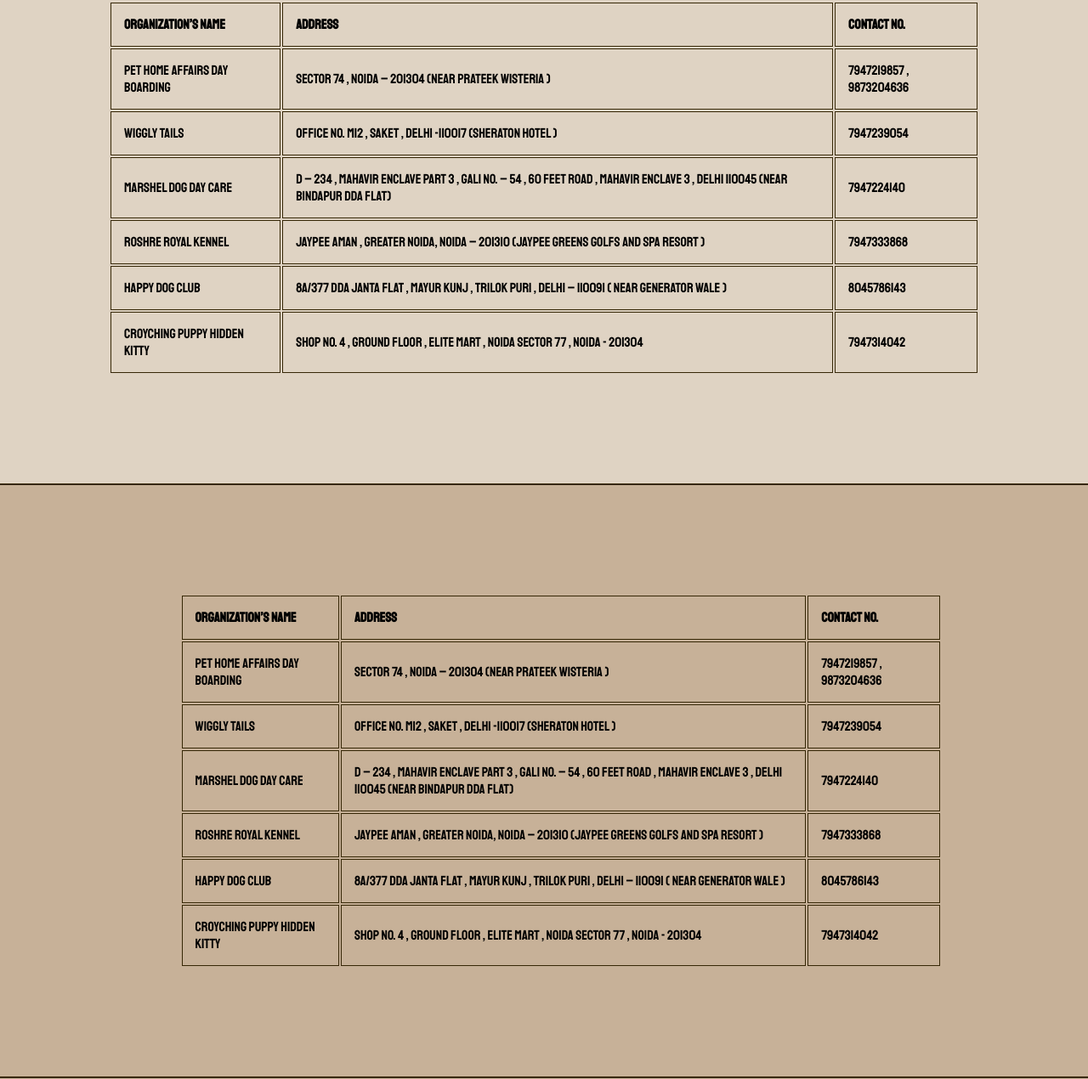
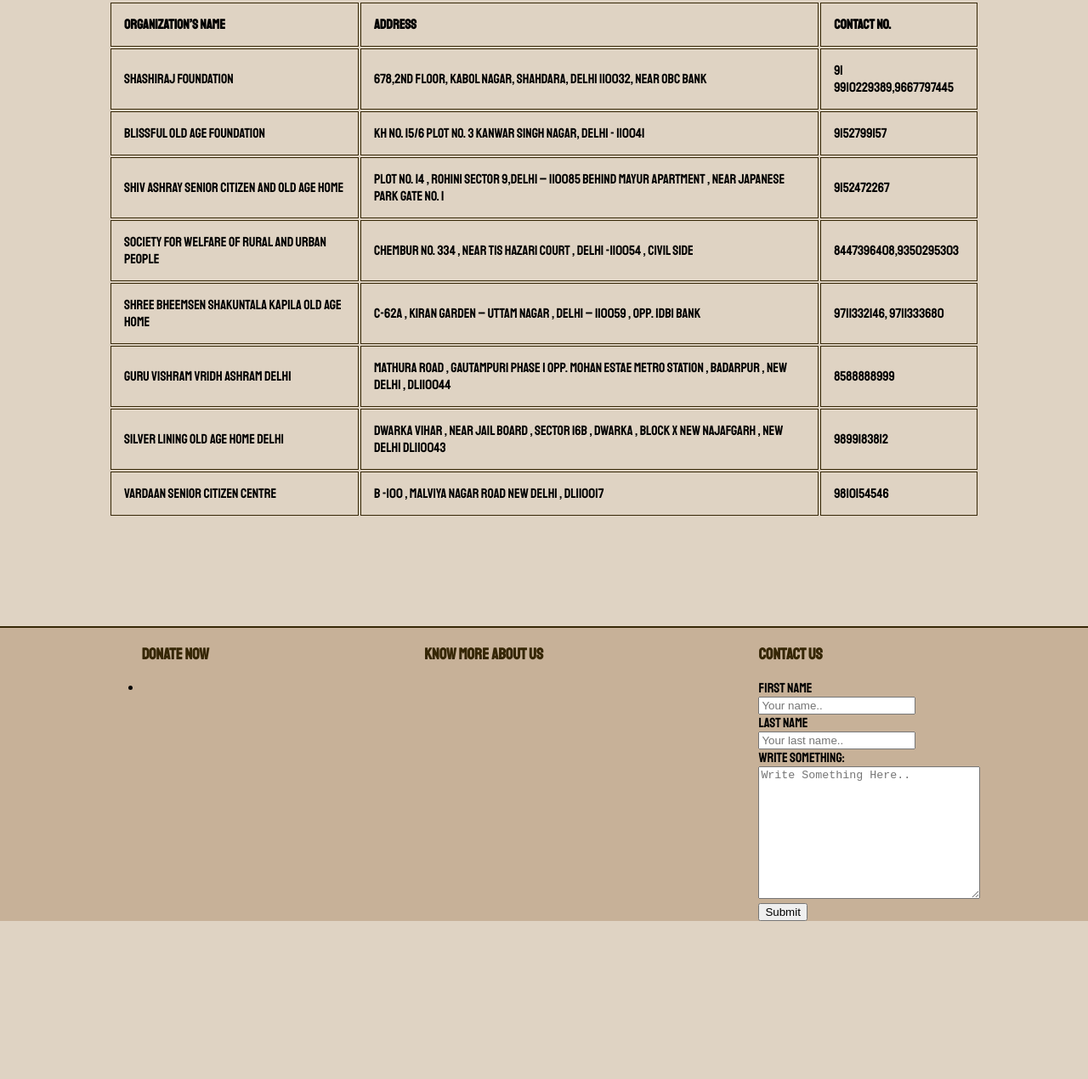
Before and after one commit to JilsThakkar/Sahayyam-website, a plain HTML site: page oldaget.html in a window 1280 px wide. Shown: the part 127-1397 px from the top of the page at 85% size. After the commit the page ends 1211 px from the top, so only its background shows below. Drawn offline with Linux system fonts and the light colour scheme; files that its build step writes are made by us from their sources; a web font is replaced by a local one.

Commit message:
Update oldaget.html

```diff
--- a/oldaget.html
+++ b/oldaget.html
@@ -3,14 +3,14 @@
 
 <head>
   <meta charset="utf-8">
-  <title>Oldage Homes</title>
+  <title>old age homes</title>
   <link rel="preconnect" href="https://fonts.googleapis.com">
   <link rel="preconnect" href="https://fonts.gstatic.com" crossorigin>
   <link href="https://fonts.googleapis.com/css2?family=Staatliches&display=swap" rel="stylesheet">
   <link rel="preconnect" href="https://fonts.googleapis.com">
   <link rel="preconnect" href="https://fonts.gstatic.com" crossorigin>
   <link href="https://fonts.googleapis.com/css2?family=Nova+Flat&display=swap" rel="stylesheet">
-    <link rel="stylesheet" href="css/styler.css">
+  <link rel="stylesheet" href="css/styler.css">
 </head>
 
 <body>
@@ -21,93 +21,46 @@
       <th>CONTACT NO.</th>
     </tr>
     <tr>
-      <td>PET HOME AFFAIRS DAY BOARDING </td>
-      <td>SECTOR 74 , NOIDA – 201304 (NEAR PRATEEK WISTERIA ) </td>
-      <td>7947219857 , 9873204636 </td>
+      <td>SHASHIRAJ FOUNDATION </td>
+      <td>678,2ND FLOOR, KABOL NAGAR, SHAHDARA, DELHI 110032, NEAR OBC BANK </td>
+      <td>91 9910229389,9667797445</td>
     </tr>
     <tr>
-      <td>WIGGLY TAILS </td>
-      <td>OFFICE NO. M12 , SAKET , DELHI -110017 (SHERATON HOTEL ) </td>
-      <td>7947239054 </td>
+      <td>BLISSFUL OLD AGE FOUNDATION </td>
+      <td>KH NO. 15/6 PLOT NO. 3 KANWAR SINGH NAGAR, DELHI - 110041 </td>
+      <td>9152799157 </td>
     </tr>
     <tr>
-      <td>MARSHEL DOG DAY CARE </td>
-      <td>D – 234 , MAHAVIR ENCLAVE PART 3 , GALI NO. – 54 , 60 FEET ROAD , MAHAVIR ENCLAVE 3 , DELHI 110045 (NEAR BINDAPUR DDA FLAT) </td>
-      <td>7947224140 </td>
+      <td>SHIV ASHRAY SENIOR CITIZEN AND OLD AGE HOME </td>
+      <td>PLOT NO. 14 , ROHINI SECTOR 9,DELHI – 110085 BEHIND MAYUR APARTMENT , NEAR JAPANESE PARK GATE NO. 1 </td>
+      <td>9152472267 </td>
     </tr>
     <tr>
-      <td>ROSHRE ROYAL KENNEL </td>
-      <td>JAYPEE AMAN , GREATER NOIDA, NOIDA – 201310 (JAYPEE GREENS GOLFS AND SPA RESORT ) </td>
-      <td>7947333868 </td>
+      <td>SOCIETY FOR WELFARE OF RURAL AND URBAN PEOPLE </td>
+      <td>CHEMBUR NO. 334 , NEAR TIS HAZARI COURT , DELHI -110054 , CIVIL SIDE </td>
+      <td>8447396408,9350295303 </td>
     </tr>
     <tr>
-      <td>HAPPY DOG CLUB </td>
-      <td>8A/377 DDA JANTA FLAT , MAYUR KUNJ , TRILOK PURI , DELHI – 110091 ( NEAR GENERATOR WALE ) </td>
-      <td>8045786143 </td>
+      <td>SHREE BHEEMSEN SHAKUNTALA KAPILA OLD AGE HOME </td>
+      <td>C-62A , KIRAN GARDEN – UTTAM NAGAR , DELHI – 110059 , OPP. IDBI BANK </td>
+      <td>9711332146, 9711333680 </td>
     </tr>
     <tr>
-      <td>CROYCHING PUPPY HIDDEN KITTY </td>
-      <td>SHOP NO. 4 , GROUND FLOOR , ELITE MART , NOIDA SECTOR 77 , NOIDA - 201304 </td>
-      <td>7947314042 </td>
+      <td>GURU VISHRAM VRIDH ASHRAM DELHI </td>
+      <td>MATHURA ROAD , GAUTAMPURI PHASE 1 OPP. MOHAN ESTAE METRO STATION , BADARPUR , NEW DELHI , DL110044 </td>
+      <td>8588888999</td>
+    </tr>
+    <tr>
+      <td>SILVER LINING OLD AGE HOME DELHI </td>
+      <td>DWARKA VIHAR , NEAR JAIL BOARD , SECTOR 16B , DWARKA , BLOCK X NEW NAJAFGARH , NEW DELHI DL110043 </td>
+      <td>9899183812 </td>
+    </tr>
+    <tr>
+      <td>VARDAAN SENIOR CITIZEN CENTRE </td>
+      <td>B -100 , MALVIYA NAGAR ROAD NEW DELHI , DL110017 </td>
+      <td>9810154546 </td>
     </tr>
   </table>
-  </div>
-  <div class="footer">
-    <div class="">
-      <ul><!DOCTYPE html>
-<html lang="en" dir="ltr">
-
-<head>
-  <meta charset="utf-8">
-  <title>Oldage Homes</title>
-  <link rel="preconnect" href="https://fonts.googleapis.com">
-  <link rel="preconnect" href="https://fonts.gstatic.com" crossorigin>
-  <link href="https://fonts.googleapis.com/css2?family=Staatliches&display=swap" rel="stylesheet">
-  <link rel="preconnect" href="https://fonts.googleapis.com">
-  <link rel="preconnect" href="https://fonts.gstatic.com" crossorigin>
-  <link href="https://fonts.googleapis.com/css2?family=Nova+Flat&display=swap" rel="stylesheet">
-    <link rel="stylesheet" href="css/styler.css">
-</head>
-
-<body>
-  <table class="tables center">
-    <tr>
-      <th>ORGANIZATION’S NAME </th>
-      <th>ADDRESS </th>
-      <th>CONTACT NO.</th>
-    </tr>
-    <tr>
-      <td>PET HOME AFFAIRS DAY BOARDING </td>
-      <td>SECTOR 74 , NOIDA – 201304 (NEAR PRATEEK WISTERIA ) </td>
-      <td>7947219857 , 9873204636 </td>
-    </tr>
-    <tr>
-      <td>WIGGLY TAILS </td>
-      <td>OFFICE NO. M12 , SAKET , DELHI -110017 (SHERATON HOTEL ) </td>
-      <td>7947239054 </td>
-    </tr>
-    <tr>
-      <td>MARSHEL DOG DAY CARE </td>
-      <td>D – 234 , MAHAVIR ENCLAVE PART 3 , GALI NO. – 54 , 60 FEET ROAD , MAHAVIR ENCLAVE 3 , DELHI 110045 (NEAR BINDAPUR DDA FLAT) </td>
-      <td>7947224140 </td>
-    </tr>
-    <tr>
-      <td>ROSHRE ROYAL KENNEL </td>
-      <td>JAYPEE AMAN , GREATER NOIDA, NOIDA – 201310 (JAYPEE GREENS GOLFS AND SPA RESORT ) </td>
-      <td>7947333868 </td>
-    </tr>
-    <tr>
-      <td>HAPPY DOG CLUB </td>
-      <td>8A/377 DDA JANTA FLAT , MAYUR KUNJ , TRILOK PURI , DELHI – 110091 ( NEAR GENERATOR WALE ) </td>
-      <td>8045786143 </td>
-    </tr>
-    <tr>
-      <td>CROYCHING PUPPY HIDDEN KITTY </td>
-      <td>SHOP NO. 4 , GROUND FLOOR , ELITE MART , NOIDA SECTOR 77 , NOIDA - 201304 </td>
-      <td>7947314042 </td>
-    </tr>
-  </table>
-  </div>
   <div class="footer">
     <div class="">
       <ul>
@@ -131,30 +84,8 @@
       </form>
     </div>
   </div>
+
+
 </body>
 
 </html>
-
-        <h3>Donate Now</h2>
-          <li></li>
-      </ul>
-    </div>
-    <div class="">
-      <h3>Know More About Us</h3>
-    </div>
-    <div class="contact">
-      <h3>Contact Us</h3>
-      <form class="" action="mailto:21bcs016@nith.ac.in" method="post" enctype="text/plain">
-        <label for="fname">First Name</label><br>
-        <input type="text" id="fname" name="firstname" placeholder="Your name.."><br>
-        <label for="lname">Last Name</label><br>
-        <input type="text" id="lname" name="lastname" placeholder="Your last name.."><br>
-        <label for="something" id="something">Write something:</label><br>
-        <textarea type="text" id="something" placeholder="Write Something Here.." rows="10" cols="30"></textarea><br>
-        <input type="submit" value="Submit">
-      </form>
-    </div>
-  </div>
-</body>
-
-</html>
```
